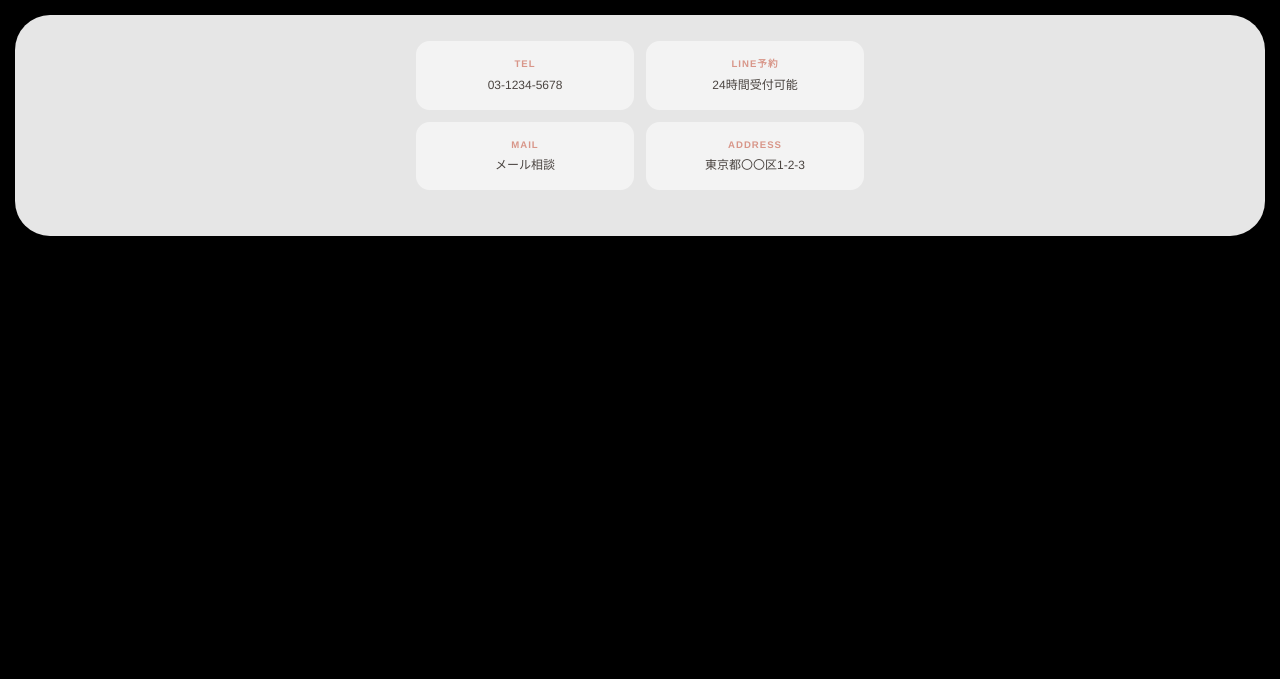
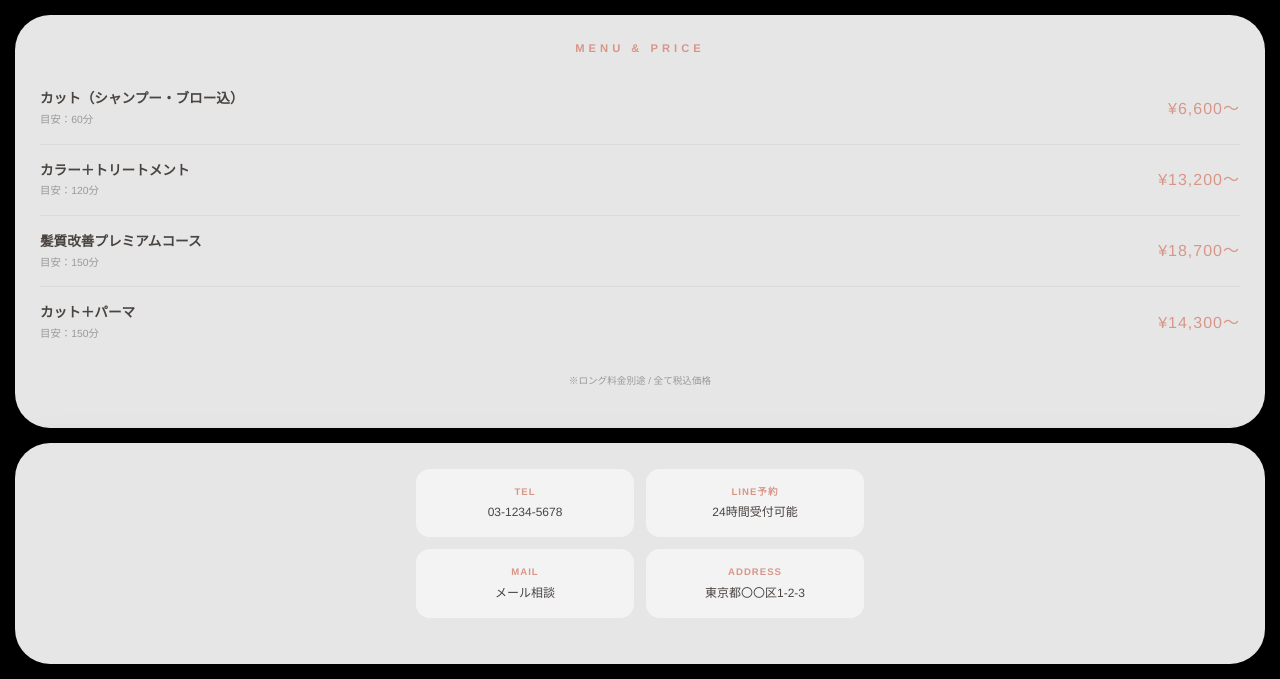
Before and after one commit to yuhei-bot/saron, a plain HTML site: page index.html in a window 1280 px wide. Shown: the part 1514-2193 px from the top of the page. Before the commit the page ends 1765 px from the top, so only its background shows below. Drawn offline with Linux system fonts and the light colour scheme.

Commit message:
Update index.html

```diff
--- a/index.html
+++ b/index.html
@@ -109,6 +109,47 @@
       .fv-center p { font-size: 1.8rem; letter-spacing: 6px; }
       .fv-line-wrap img { width: 110px; height: 110px; }
     }
+
+    /* --- Price セクション専用スタイル --- */
+    .price-container {
+      padding: 0 25px 10px;
+    }
+    .price-item {
+      display: flex;
+      justify-content: space-between;
+      align-items: center;
+      padding: 15px 0;
+      border-bottom: 1px solid rgba(0,0,0,0.05);
+    }
+    .price-item:last-of-type {
+      border-bottom: none;
+    }
+    .price-info {
+      display: flex;
+      flex-direction: column;
+    }
+    .menu-name {
+      font-size: 0.85rem;
+      font-weight: bold;
+      color: var(--text);
+    }
+    .menu-time {
+      font-size: 0.65rem;
+      color: #999;
+      margin-top: 2px;
+    }
+    .price-value {
+      font-size: 1rem;
+      font-weight: 200;
+      color: var(--accent);
+      letter-spacing: 1px;
+    }
+    .price-note {
+      font-size: 0.6rem;
+      text-align: center;
+      color: #999;
+      margin-top: 15px;
+    }
   </style>
 </head>
 <body>
@@ -159,6 +200,8 @@
       </div>
     </div>
 
+
+
     <div class="glass-section">
       <div class="section-label">INTERIOR</div>
       <div class="slider-outer">
@@ -170,6 +213,46 @@
           <div class="slide-item" onclick="openModal('インテリア', 'センスの光るセレクト。', 'https://images.unsplash.com/photo-1513519245088-0e12902e35a6?q=80&w=400')"><img src="https://images.unsplash.com/photo-1513519245088-0e12902e35a6?q=80&w=400"></div>
           <div class="slide-item" onclick="openModal('エントランス', '看板が目印です。', 'https://images.unsplash.com/photo-1521590832167-7bcbfaa6381f?q=80&w=400')"><img src="https://images.unsplash.com/photo-1521590832167-7bcbfaa6381f?q=80&w=400"></div>
         </div>
+      </div>
+    </div>
+
+    <!-- MENU & PRICE セクション -->
+    <div class="glass-section">
+      <div class="section-label">MENU & PRICE</div>
+      <div class="price-container">
+        <div class="price-item">
+          <div class="price-info">
+            <span class="menu-name">カット（シャンプー・ブロー込）</span>
+            <span class="menu-time">目安：60分</span>
+          </div>
+          <div class="price-value">¥6,600〜</div>
+        </div>
+
+        <div class="price-item">
+          <div class="price-info">
+            <span class="menu-name">カラー＋トリートメント</span>
+            <span class="menu-time">目安：120分</span>
+          </div>
+          <div class="price-value">¥13,200〜</div>
+        </div>
+
+        <div class="price-item">
+          <div class="price-info">
+            <span class="menu-name">髪質改善プレミアムコース</span>
+            <span class="menu-time">目安：150分</span>
+          </div>
+          <div class="price-value">¥18,700〜</div>
+        </div>
+
+        <div class="price-item">
+          <div class="price-info">
+            <span class="menu-name">カット＋パーマ</span>
+            <span class="menu-time">目安：150分</span>
+          </div>
+          <div class="price-value">¥14,300〜</div>
+        </div>
+
+        <p class="price-note">※ロング料金別途 / 全て税込価格</p>
       </div>
     </div>
 
```
